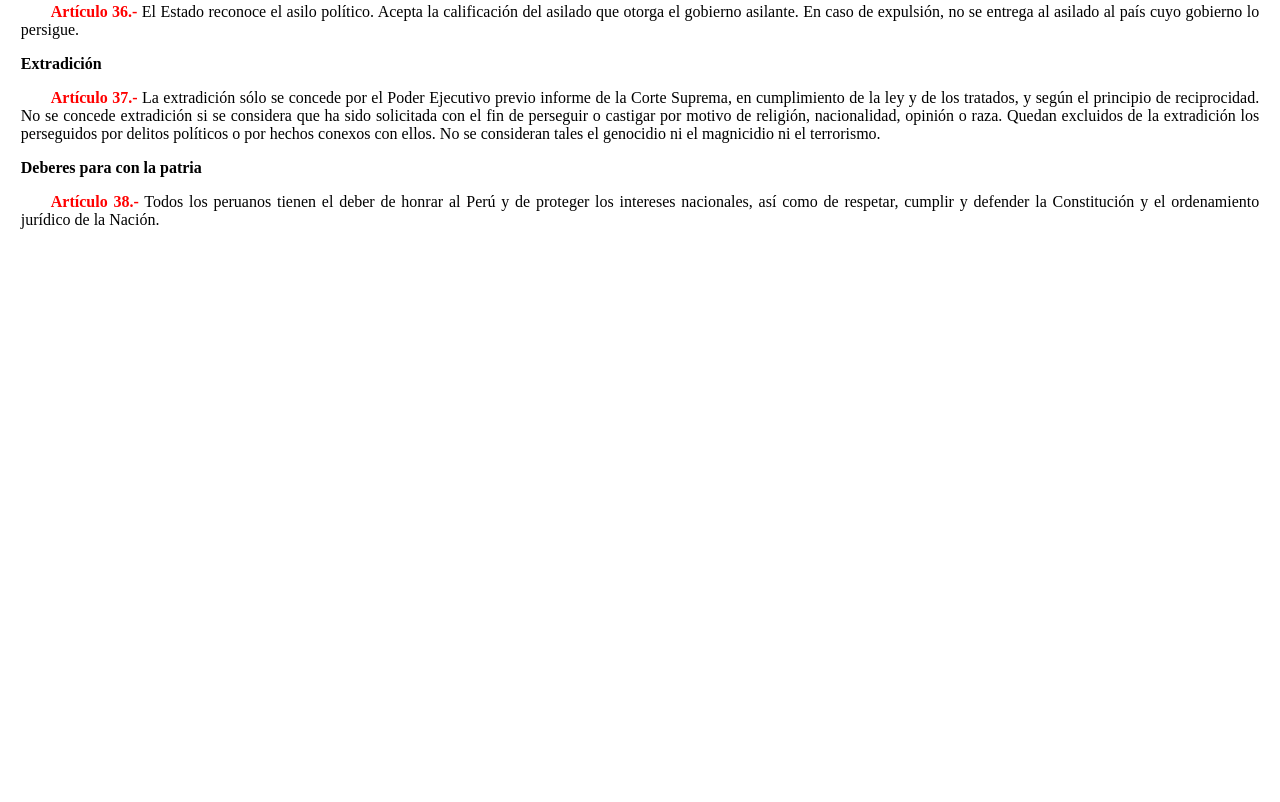
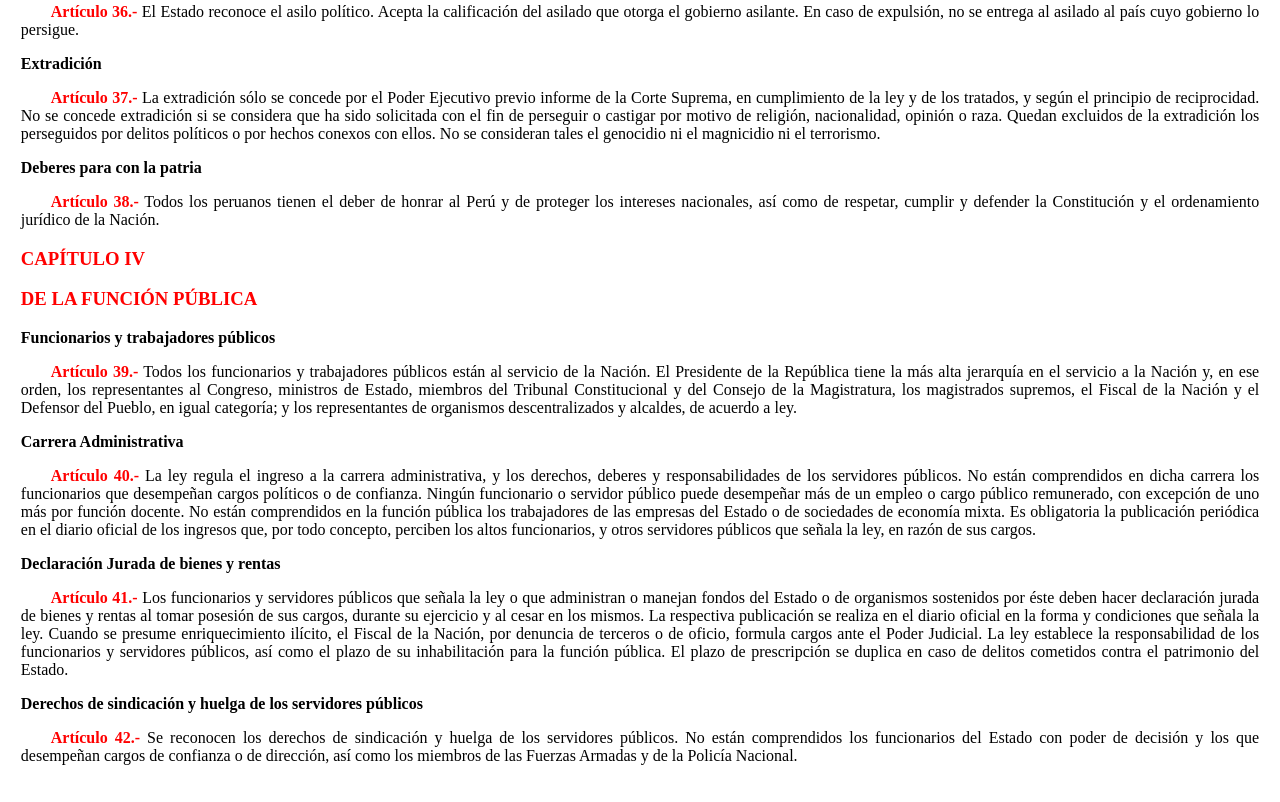
Before and after one commit to juancol23/legal, a plain HTML site: page index.html in a window 1280 px wide. Shown: the part 5857-6659 px from the top of the page. Before the commit the page ends 6123 px from the top, so only its background shows below. Drawn offline with Linux system fonts and the light colour scheme.

Commit message:
as
Capitulo IV

```diff
--- a/index.html
+++ b/index.html
@@ -324,7 +324,29 @@
 
           <p> <strong class = "sangria">Artículo 38.-</strong> Todos los peruanos tienen el deber de honrar al Perú y de proteger los intereses nacionales, así como de respetar, cumplir y defender la Constitución y el ordenamiento jurídico de la Nación.</p>
 
+    <h3 class = "sub">CAPÍTULO IV</h3>
+    <h3 class = "sub">DE LA FUNCIÓN PÚBLICA</h3>
 
+     <p class= "cuerpo">Funcionarios y trabajadores públicos</p>
+
+          <p> <strong class = "sangria">Artículo 39.-</strong> Todos los funcionarios y trabajadores públicos están al servicio de la Nación. El Presidente de la República tiene la más alta jerarquía en el servicio a la Nación y, en ese orden, los representantes al Congreso, ministros de Estado, miembros del Tribunal Constitucional y del Consejo de la Magistratura, los magistrados supremos, el Fiscal de la Nación y el Defensor del Pueblo, en igual categoría; y los representantes de organismos descentralizados y alcaldes, de acuerdo a ley.</p>
+
+     <p class= "cuerpo">Carrera Administrativa</p>
+
+          <p> <strong class = "sangria">Artículo 40.-</strong> La ley regula el ingreso a la carrera administrativa, y los derechos,  deberes y responsabilidades de los servidores públicos. No están comprendidos en dicha carrera los funcionarios que desempeñan cargos políticos o de confianza. Ningún funcionario o servidor público puede desempeñar más de un empleo o cargo público remunerado, con excepción de uno más por función docente.
+          No están comprendidos en la función pública los trabajadores de las empresas del Estado o de sociedades de economía mixta.
+          Es obligatoria la publicación periódica en el diario oficial de los ingresos que, por todo concepto, perciben los altos funcionarios, y otros servidores públicos que señala la ley, en razón de sus cargos.</p>
+
+     <p class= "cuerpo">Declaración Jurada de bienes y rentas</p>
+
+          <p> <strong class = "sangria">Artículo 41.-</strong> Los funcionarios y servidores públicos que señala la ley o que administran o manejan fondos del Estado o  de organismos sostenidos por éste deben hacer declaración jurada de bienes y rentas al tomar posesión de sus cargos, durante su ejercicio y al cesar en los mismos. La respectiva publicación se realiza en el diario oficial en la forma y condiciones que señala la ley.
+          Cuando se presume enriquecimiento ilícito, el Fiscal de la Nación, por denuncia de terceros o de oficio, formula cargos ante el Poder Judicial.
+          La ley establece la responsabilidad de los funcionarios y servidores públicos, así como el plazo de su inhabilitación para la función pública.
+          El plazo de prescripción se duplica en caso de delitos cometidos contra el patrimonio del Estado.</p>
+
+     <p class= "cuerpo">Derechos de sindicación y huelga de los servidores públicos</p>
+
+          <p> <strong class = "sangria">Artículo 42.-</strong> Se reconocen los derechos de sindicación y huelga de los servidores públicos. No están comprendidos los funcionarios del Estado con poder de decisión y los que desempeñan cargos de confianza o de dirección, así como los miembros de las Fuerzas Armadas y de la Policía Nacional.</p>
 
       </blockquote>
 
```
